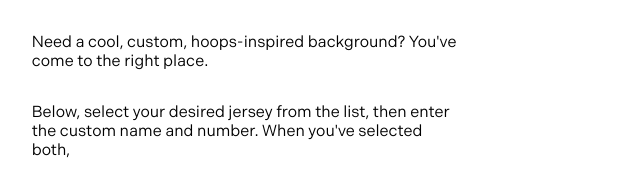
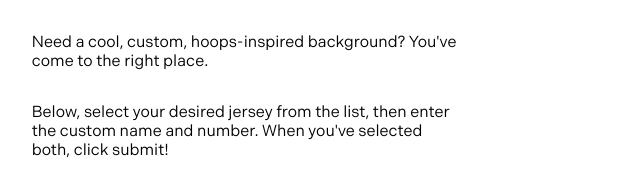
Before and after one commit to samhi113/jerseyBackground, a website: page index.html in a window 1280 px wide. Shown: the part 125-298 px from the top of the page, 170-810 px from the left. Drawn offline with Linux system fonts and the light colour scheme.

Commit message:
Add files via upload

```diff
--- a/index.html
+++ b/index.html
@@ -11,7 +11,7 @@
     <form>
       <h2>NBA Jersey Background Maker</h2>
       <p>Need a cool, custom, hoops-inspired background? You've come to the right place.</p>
-      <p>Below, select your desired jersey from the list, then enter the custom name and number. When you've selected both, </p>
+      <p>Below, select your desired jersey from the list, then enter the custom name and number. When you've selected both, click submit!</p>
       <label for="jerseyType">Jersey Type</label>
       <select name="jerseyType" id="jerseyType">
         <option value="default">Pick A Jersey</option>
```
